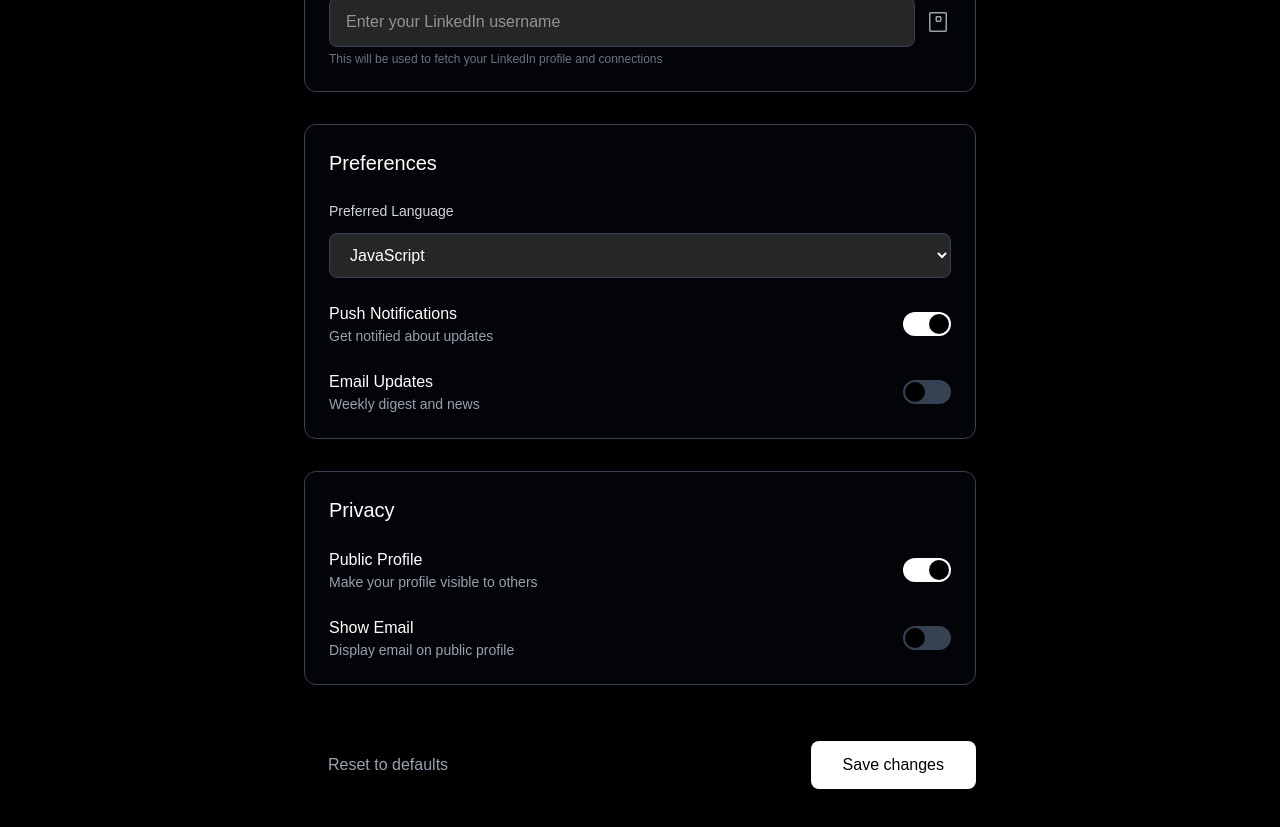
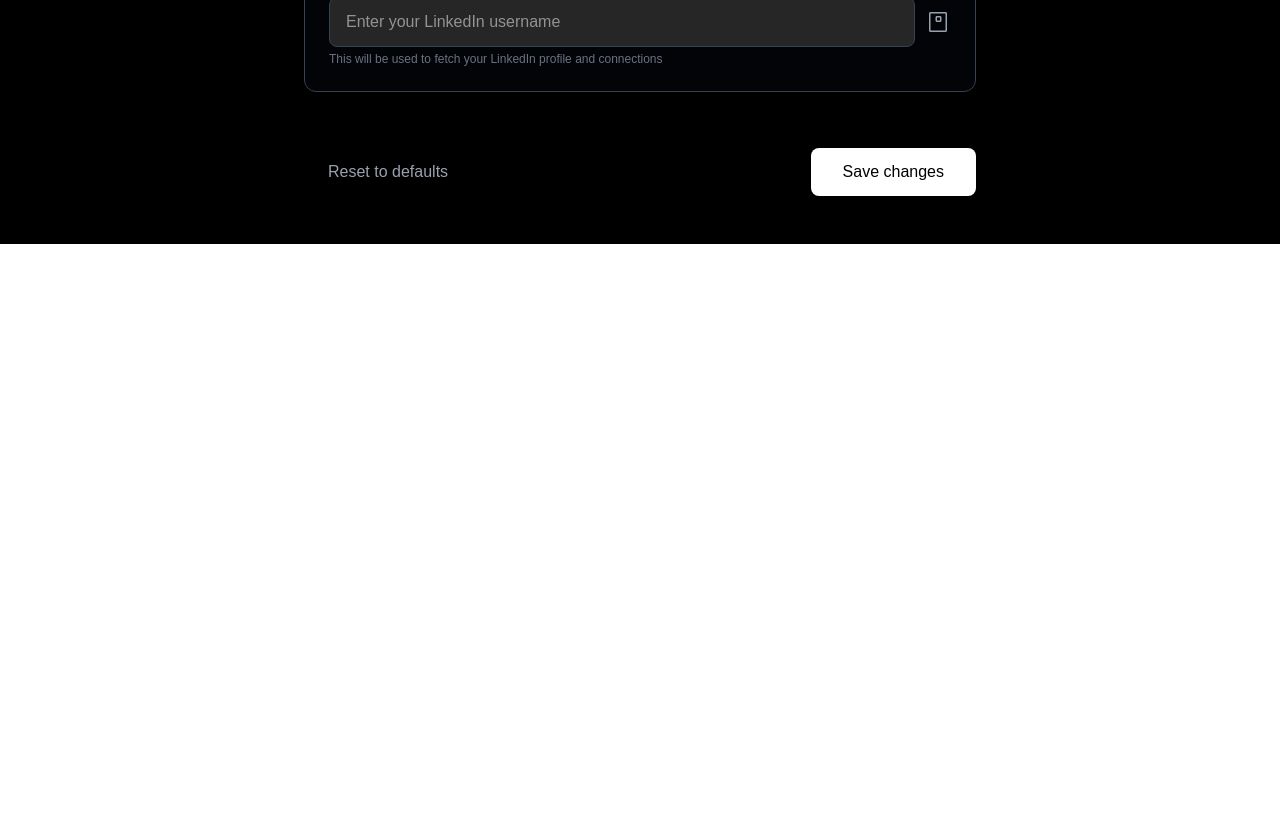
Before and after one commit to Raj1778/DevStash, a Next.js app: page /my-account in a window 1280 px wide. Shown: the part 1100-1927 px from the top of the page. After the commit the page ends 1344 px from the top, so only its background shows below. Built offline with nearby package versions, Linux system fonts and the light colour scheme; no server answers.

Commit message:
Updated MInor bugs

```diff
--- a/app/my-account/page.js
+++ b/app/my-account/page.js
@@ -282,125 +282,7 @@ export default function MyAccountPage() {
             </div>
           </section>
 
-          {/* Preferences Section */}
-          <section className="p-6 border border-gray-700 rounded-xl bg-gray-900/20">
-            <h2 className="text-xl text-white mb-6 font-medium">Preferences</h2>
-            <div className="space-y-6">
-              <div>
-                <label className="block text-sm text-gray-300 mb-3">
-                  Preferred Language
-                </label>
-                <select
-                  value={settings.language}
-                  onChange={(e) => handleChange("language", e.target.value)}
-                  className="w-full px-4 py-3 bg-neutral-800 border border-gray-700 rounded-lg text-white focus:border-gray-500 focus:outline-none transition-colors duration-200"
-                >
-                  <option value="javascript">JavaScript</option>
-                  <option value="python">Python</option>
-                  <option value="typescript">TypeScript</option>
-                  <option value="go">Go</option>
-                  <option value="rust">Rust</option>
-                  <option value="java">Java</option>
-                </select>
-              </div>
 
-              <div className="flex items-center justify-between">
-                <div>
-                  <h3 className="text-white font-medium">Push Notifications</h3>
-                  <p className="text-sm text-gray-400">
-                    Get notified about updates
-                  </p>
-                </div>
-                <button
-                  onClick={() =>
-                    handleChange("notifications", !settings.notifications)
-                  }
-                  className={`relative w-12 h-6 rounded-full transition-colors duration-200 focus:outline-none ${
-                    settings.notifications ? "bg-white" : "bg-gray-700"
-                  }`}
-                >
-                  <div
-                    className={`absolute top-0.5 left-0.5 w-5 h-5 bg-black rounded-full transition-transform duration-200 ${
-                      settings.notifications ? "translate-x-6" : "translate-x-0"
-                    }`}
-                  />
-                </button>
-              </div>
-
-              <div className="flex items-center justify-between">
-                <div>
-                  <h3 className="text-white font-medium">Email Updates</h3>
-                  <p className="text-sm text-gray-400">
-                    Weekly digest and news
-                  </p>
-                </div>
-                <button
-                  onClick={() =>
-                    handleChange("emailUpdates", !settings.emailUpdates)
-                  }
-                  className={`relative w-12 h-6 rounded-full transition-colors duration-200 focus:outline-none ${
-                    settings.emailUpdates ? "bg-white" : "bg-gray-700"
-                  }`}
-                >
-                  <div
-                    className={`absolute top-0.5 left-0.5 w-5 h-5 bg-black rounded-full transition-transform duration-200 ${
-                      settings.emailUpdates ? "translate-x-6" : "translate-x-0"
-                    }`}
-                  />
-                </button>
-              </div>
-            </div>
-          </section>
-
-          {/* Privacy Section */}
-          <section className="p-6 border border-gray-700 rounded-xl bg-gray-900/20">
-            <h2 className="text-xl text-white mb-6 font-medium">Privacy</h2>
-            <div className="space-y-6">
-              <div className="flex items-center justify-between">
-                <div>
-                  <h3 className="text-white font-medium">Public Profile</h3>
-                  <p className="text-sm text-gray-400">
-                    Make your profile visible to others
-                  </p>
-                </div>
-                <button
-                  onClick={() =>
-                    handleChange("profilePublic", !settings.profilePublic)
-                  }
-                  className={`relative w-12 h-6 rounded-full transition-colors duration-200 focus:outline-none ${
-                    settings.profilePublic ? "bg-white" : "bg-gray-700"
-                  }`}
-                >
-                  <div
-                    className={`absolute top-0.5 left-0.5 w-5 h-5 bg-black rounded-full transition-transform duration-200 ${
-                      settings.profilePublic ? "translate-x-6" : "translate-x-0"
-                    }`}
-                  />
-                </button>
-              </div>
-
-              <div className="flex items-center justify-between">
-                <div>
-                  <h3 className="text-white font-medium">Show Email</h3>
-                  <p className="text-sm text-gray-400">
-                    Display email on public profile
-                  </p>
-                </div>
-                <button
-                  onClick={() => handleChange("showEmail", !settings.showEmail)}
-                  className={`relative w-12 h-6 rounded-full transition-colors duration-200 focus:outline-none ${
-                    settings.showEmail ? "bg-white" : "bg-gray-700"
-                  }`}
-                >
-                  <div
-                    className={`absolute top-0.5 left-0.5 w-5 h-5 bg-black rounded-full transition-transform duration-200 ${
-                      settings.showEmail ? "translate-x-6" : "translate-x-0"
-                    }`}
-                  />
-                </button>
-              </div>
-            </div>
-          </section>
 
           {/* Actions */}
           <div className="flex items-center justify-between pt-6">
```
